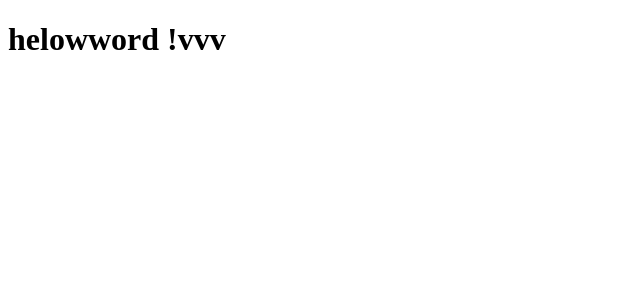
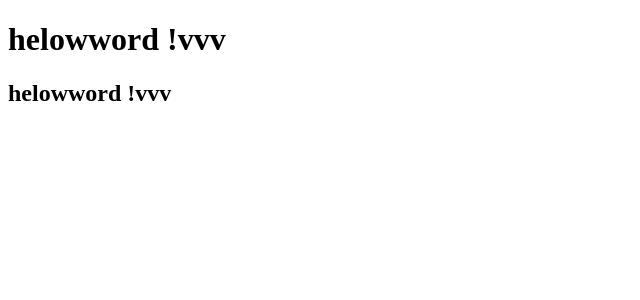
Before and after one commit to TrungNguyennd/angular, an Angular app: page / in a window 1280 px wide. Shown: the top 300 px of the page, without its empty margins (0-640 px from the left). Built offline with nearby package versions, Linux system fonts and the light colour scheme.

Commit message:
hello world

```diff
--- a/src/app/app.component.html
+++ b/src/app/app.component.html
@@ -1 +1,2 @@
 <h1>helowword !vvv</h1>
+<h2>helowword !vvv</h2>
```
